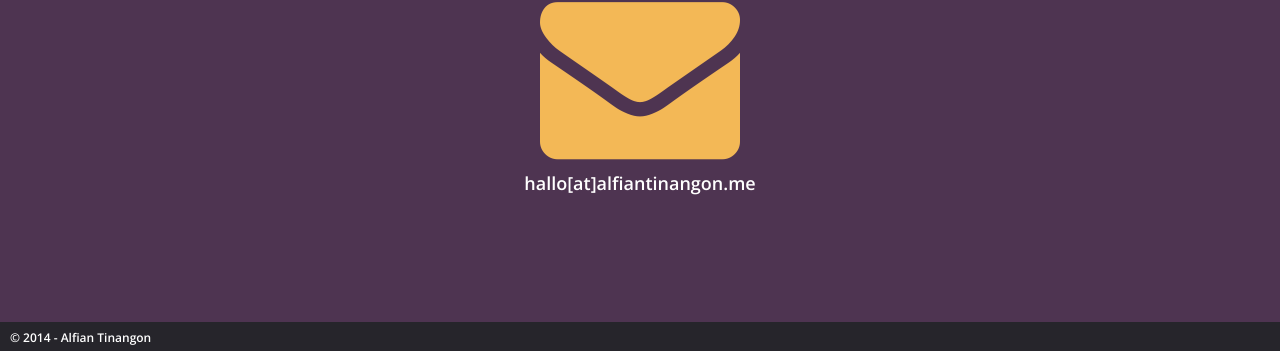
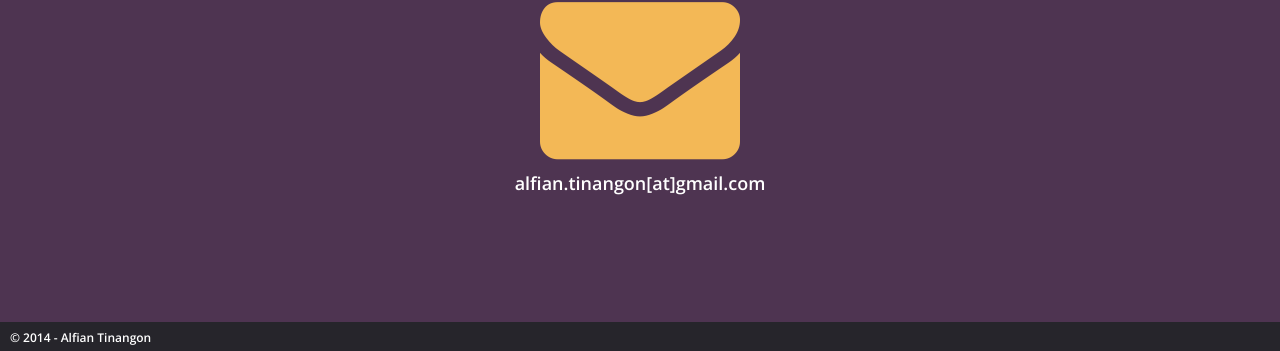
Before and after one commit to fiantinangon/fiantinangon.github.io, a Jekyll site: the page built from index.html, in a window 1280 px wide. Shown: the part 1118-1469 px from the top of the page. Built offline with Jekyll 4.4.1, drawn with Linux system fonts in a browser that asks for light colours; nearby versions of some CDN libraries.

Commit message:
Update index.html
change to temp email

```diff
--- a/index.html
+++ b/index.html
@@ -50,7 +50,7 @@ title : Alfian Tinangon
     <h3>CONTACT ME</h3>
   </div>
   <div class="contact-content">
-    <a href="mailto:hello@alfian.tinangon.me?Subject=Hello"><i class="fa fa-envelope"></i></a>
-    <h2>hallo[at]alfiantinangon.me</h2>
+    <a href="mailto:alfian.tinangon@gmail.com?Subject=Hello"><i class="fa fa-envelope"></i></a>
+    <h2>alfian.tinangon[at]gmail.com</h2>
   </div>
 </div>
```
